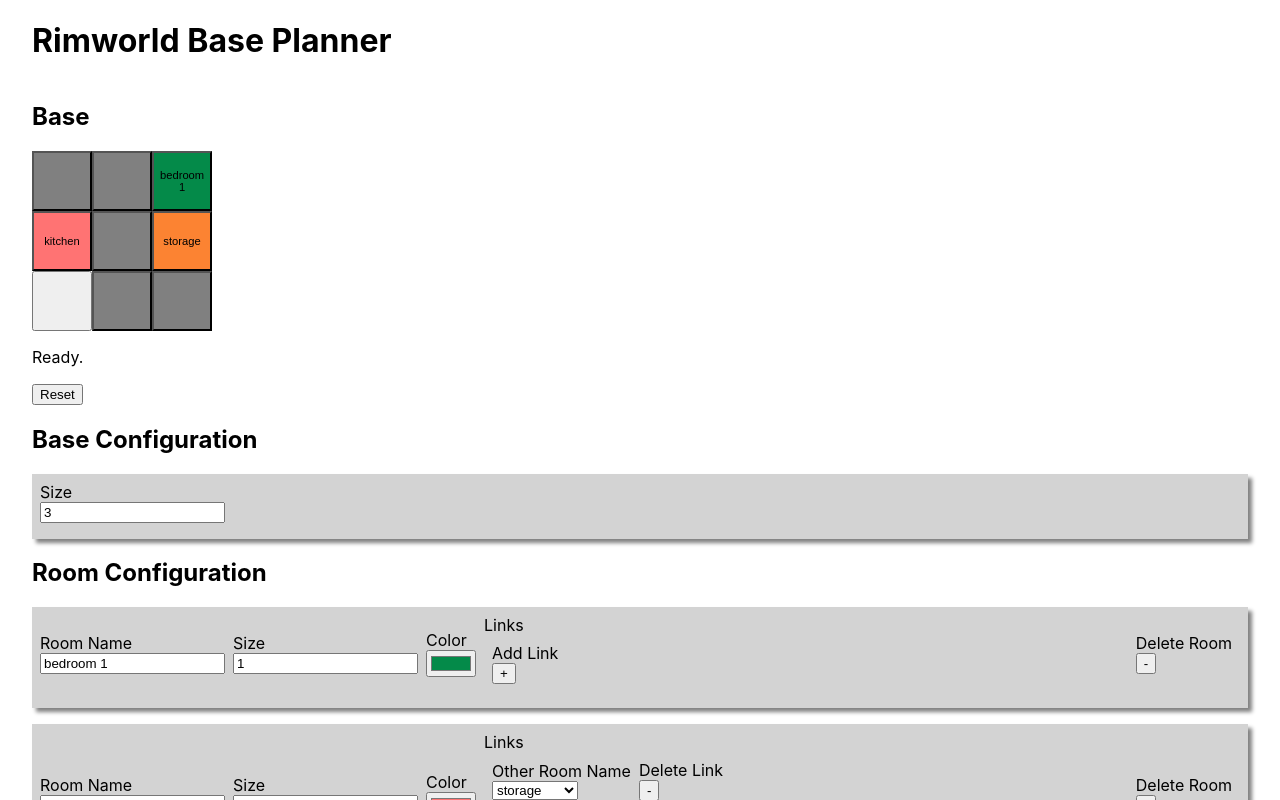
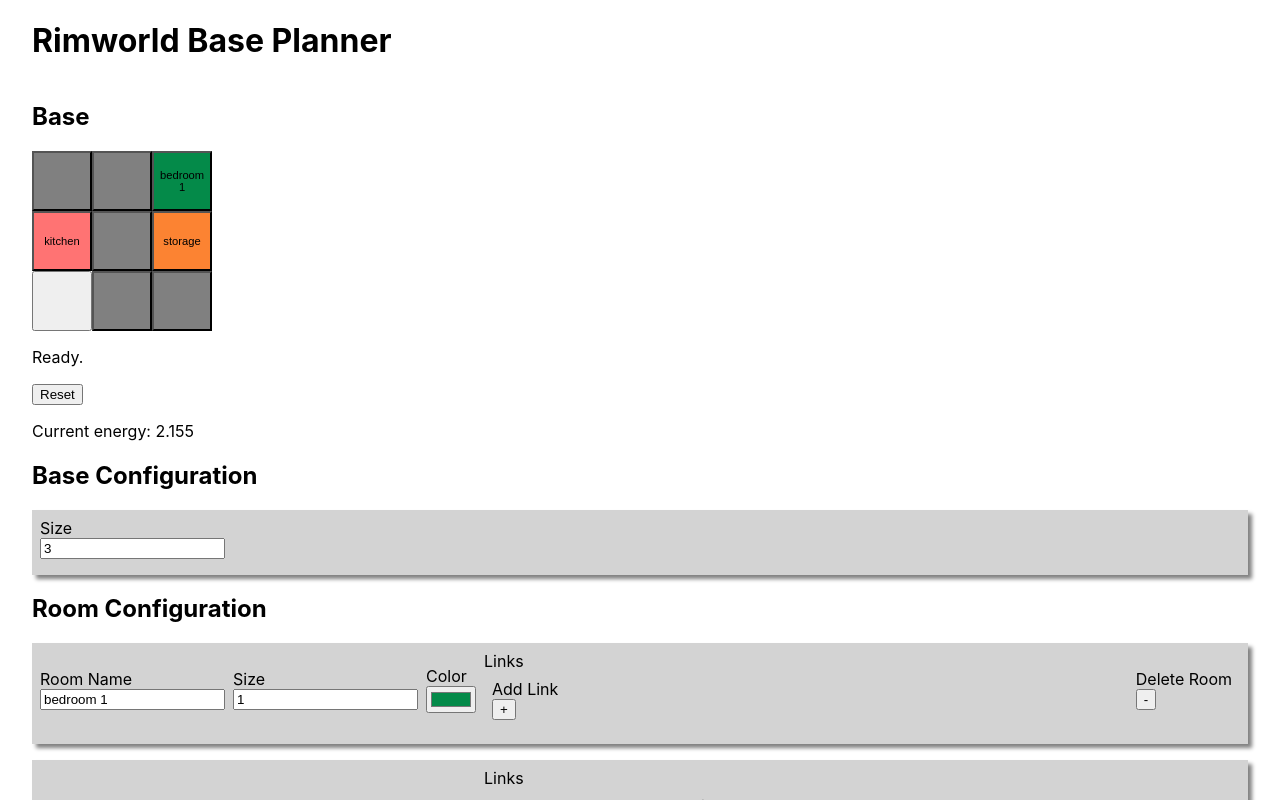
Before and after one commit to CameronHudson8/rimworld-base-planner, a React app: page / in a window 1280 px wide. Shown: the top 800 px of the page. Built offline with nearby package versions, Linux system fonts and the light colour scheme.

Commit message:
feat: energy calculation is working again

```diff
--- a/src/models/base.ts
+++ b/src/models/base.ts
@@ -411,119 +411,6 @@
     return this;
   }
 
-  // private computeEnergy({
-  //   centerOfMassWeight = 0.5,
-  //   intraRoomWeight = 2,
-  //   interRoomWeight = 1,
-  // }: GetEnergyOptions = {}): number {
-  //   const cellEnergyStats = this.cells
-  //     .list([(cell) => cell.spec.usable === true])
-  //     .map((cell) => {
-  //       if (cell.spec.roomName === undefined) {
-  //         return {
-  //           centerOfMassStats: {
-  //             count: 0,
-  //             energy: 0,
-  //           },
-  //           intraRoomStats: {
-  //             count: 0,
-  //             energy: 0,
-  //           },
-  //           interRoomStats: {
-  //             count: 0,
-  //             energy: 0,
-  //           },
-  //         };
-  //       }
-
-  //       const allOtherUsedCells = this.cells.list([
-  //         (otherCell) => otherCell.spec.roomName !== undefined,
-  //         (otherCell) => otherCell.id !== cell.id,
-  //       ]);
-
-  //       const sameRoomCells = this.cells.list([
-  //         (otherCell) => otherCell.spec.roomName === cell.spec.roomName,
-  //         (otherCell) => otherCell !== cell,
-  //       ]);
-
-  //       const room = this.rooms.get(cell.spec.roomName);
-  //       const linkedRoomNames = this.links
-  //         .list([(link) => link.spec.roomNames[0] === room.spec.name || link.spec.roomNames[1] === room.spec.name])
-  //         .map((link) => link.spec.roomNames[0] === room.spec.name ? link.spec.roomNames[1] : link.spec.roomNames[0]);
-  //       const linkedRoomCells = this.cells.list([(cell) => cell.spec.roomName !== undefined && linkedRoomNames.includes(cell.spec.roomName)]);
-
-  //       const [
-  //         centerOfMassStats,
-  //         intraRoomStats,
-  //         interRoomStats,
-  //       ] = [
-  //         allOtherUsedCells,
-  //         sameRoomCells,
-  //         linkedRoomCells,
-  //       ]
-  //         .map((cellGroup) => cellGroup
-  //           .map((otherCell) => this.getDistance(cell.id, otherCell.id))
-  //           .map((distance) => Math.pow(distance, 2))
-  //           .reduce(
-  //             ({ count, energy }, e) => ({
-  //               count: count + 1,
-  //               energy: energy + e,
-  //             }),
-  //             {
-  //               count: 0,
-  //               energy: 0,
-  //             }
-  //           )
-  //         );
-  //       return {
-  //         centerOfMassStats,
-  //         intraRoomStats,
-  //         interRoomStats,
-  //       };
-  //     });
-
-  //   const matrixEnergyStats = cellEnergyStats.reduce((matrixEnergyStats, _cellEnergyStats) => ({
-  //     centerOfMassStats: {
-  //       count: matrixEnergyStats.centerOfMassStats.count + _cellEnergyStats.centerOfMassStats.count,
-  //       energy: matrixEnergyStats.centerOfMassStats.energy + _cellEnergyStats.centerOfMassStats.energy,
-  //     },
-  //     intraRoomStats: {
-  //       count: matrixEnergyStats.intraRoomStats.count + _cellEnergyStats.intraRoomStats.count,
-  //       energy: matrixEnergyStats.intraRoomStats.energy + _cellEnergyStats.intraRoomStats.energy,
-  //     },
-  //     interRoomStats: {
-  //       count: matrixEnergyStats.interRoomStats.count + _cellEnergyStats.interRoomStats.count,
-  //       energy: matrixEnergyStats.interRoomStats.energy + _cellEnergyStats.interRoomStats.energy,
-  //     },
-  //   }),
-  //     {
-  //       centerOfMassStats: {
-  //         count: 0,
-  //         energy: 0,
-  //       },
-  //       intraRoomStats: {
-  //         count: 0,
-  //         energy: 0,
-  //       },
-  //       interRoomStats: {
-  //         count: 0,
-  //         energy: 0,
-  //       },
-  //     }
-  //   );
-  //   const { centerOfMassStats, intraRoomStats, interRoomStats } = matrixEnergyStats;
-  //   const energy =
-  //     (centerOfMassStats.count === 0 ? 0 : Math.pow(centerOfMassStats.energy / centerOfMassStats.count, centerOfMassWeight))
-  //     + (intraRoomStats.count === 0 ? 0 : Math.pow(intraRoomStats.energy / intraRoomStats.count, intraRoomWeight))
-  //     + (interRoomStats.count === 0 ? 0 : Math.pow(interRoomStats.energy / interRoomStats.count, interRoomWeight));
-  //   return energy;
-  // }
-
-  setState(state: BaseState): Base {
-    this.status.state = state;
-    return this;
-  }
-
   // This accepts an unknown variable, performs validation, and returns a class instance.
   // It does not preserve references to any objects or sub-objects that are passed in.
   static validate(existingBase: unknown): Base {
--- a/src/reconcilers/base-reconciler.ts
+++ b/src/reconcilers/base-reconciler.ts
@@ -74,11 +74,127 @@
       base.status.errors.push(notEnoughSpaceError(cellsAvailable, cellsNeeded));
       this.baseDb.put(base);
     }
-    // base.status.energy = base.getEnergy();
+    base.status.energy = this.computeEnergy(base);
 
     base.status.state = BaseState.READY;
     this.baseDb.put(base);
     return base;
+  }
+
+  private computeEnergy(
+    base: BaseData,
+    {
+      centerOfMassWeight,
+      intraRoomWeight,
+      interRoomWeight,
+    } = {
+        centerOfMassWeight: 0.5,
+        intraRoomWeight: 2,
+        interRoomWeight: 1,
+      }
+  ): number {
+
+    function makeEmptyEnergyStats() {
+      return {
+        centerOfMassStats: {
+          count: 0,
+          energy: 0,
+        },
+        intraRoomStats: {
+          count: 0,
+          energy: 0,
+        },
+        interRoomStats: {
+          count: 0,
+          energy: 0,
+        },
+      };
+    }
+
+    const baseLinks = base.status.links.map((baseStatusLink) => this.linkDb.get(baseStatusLink.id));
+
+    const cellEnergyStats = base.status.cells.map((baseStatusCellRow1, cell1i) => {
+      return baseStatusCellRow1.map((baseStatusCell1, cell1j) => {
+        const cell1 = this.cellDb.get(baseStatusCell1.id);
+        if (
+          // Ignore unusable cells.
+          cell1.spec.usable === false
+          // Ignore cells that don't have a room assigned.
+          || cell1.status.roomId === undefined
+        ) {
+          return [makeEmptyEnergyStats()];
+        }
+
+        const cell1LinkedRoomIds = baseLinks
+          .filter((link) => link.status.roomIds[0] === cell1.status.roomId || link.status.roomIds[1] === cell1.status.roomId)
+          .map((link) => link.status.roomIds[0] === cell1.status.roomId ? link.status.roomIds[1] : link.status.roomIds[0]);
+
+        return base.status.cells.map((baseStatusCellRow2, cell2i) => {
+          // We only want to compute each cell<->cell energy only once (~n^2/2, not n^2).
+          // Therefore, return early depending on cell2i (and below, depending on cell2j).
+          return baseStatusCellRow2.map((baseStatusCell2, cell2j) => {
+            const cell2 = this.cellDb.get(baseStatusCell2.id);
+            if (
+              // Ignore unusable cells.
+              cell1.spec.usable === false
+              // Ignore cells that don't have a room assigned.
+              || cell2.status.roomId === undefined
+              // We only want to compute each cell<->cell energy only once (~n^2/2, not n^2).
+              // Therefore, return early depending on the coordinates of cell1 and cell2.
+              || (cell2i < cell1i) || ((cell2i == cell1i) && (cell2j <= cell1j))
+            ) {
+              return makeEmptyEnergyStats();
+            }
+
+            const isSameRoom = cell1.status.roomId === cell2.status.roomId;
+            const isLinkedRoom = cell1LinkedRoomIds.includes(cell2.status.roomId);
+
+            const distance = Math.pow(Math.pow(cell2i - cell1i, 2) + Math.pow(cell2j - cell1j, 2), 0.5)
+            const energy = Math.pow(distance, 2);
+            return {
+              centerOfMassStats: {
+                count: 1,
+                energy: energy,
+              },
+              intraRoomStats: {
+                count: isSameRoom ? 1 : 0,
+                energy: isSameRoom ? energy : 0,
+              },
+              interRoomStats: {
+                count: isLinkedRoom ? 1 : 0,
+                energy: isLinkedRoom ? energy : 0,
+              },
+            };
+
+          });
+        }).flat();
+      }).flat();
+    }).flat();
+
+    const cumulativeEnergyStats = cellEnergyStats.reduce((cumulativeEnergyStats, cellEnergyStats) => ({
+      centerOfMassStats: {
+        count: cumulativeEnergyStats.centerOfMassStats.count + cellEnergyStats.centerOfMassStats.count,
+        energy: cumulativeEnergyStats.centerOfMassStats.energy + cellEnergyStats.centerOfMassStats.energy,
+      },
+      intraRoomStats: {
+        count: cumulativeEnergyStats.intraRoomStats.count + cellEnergyStats.intraRoomStats.count,
+        energy: cumulativeEnergyStats.intraRoomStats.energy + cellEnergyStats.intraRoomStats.energy,
+      },
+      interRoomStats: {
+        count: cumulativeEnergyStats.interRoomStats.count + cellEnergyStats.interRoomStats.count,
+        energy: cumulativeEnergyStats.interRoomStats.energy + cellEnergyStats.interRoomStats.energy,
+      },
+    }),
+      makeEmptyEnergyStats(),
+    );
+
+    const { centerOfMassStats, intraRoomStats, interRoomStats } = cumulativeEnergyStats;
+    // We divide the energies by the counts in order to normalize the energies with respect to each other.
+    const energy =
+      (centerOfMassStats.count === 0 ? 0 : Math.pow(centerOfMassStats.energy / centerOfMassStats.count, centerOfMassWeight))
+      + (intraRoomStats.count === 0 ? 0 : Math.pow(intraRoomStats.energy / intraRoomStats.count, intraRoomWeight))
+      + (interRoomStats.count === 0 ? 0 : Math.pow(interRoomStats.energy / interRoomStats.count, interRoomWeight));
+    return energy;
   }
 
   private reconcileCells(base: BaseData): void {
--- a/src/storage/database.ts
+++ b/src/storage/database.ts
@@ -216,7 +216,7 @@
             id: "0ca59015-7a53-4d8e-a873-1c1eed99ac48",
           },
         ],
-        energy: 0,
+        energy: 2.155,
         errors: [],
         state: BaseState.READY,
       },
--- a/src/views/base/base-view.tsx
+++ b/src/views/base/base-view.tsx
@@ -42,7 +42,6 @@
     localStorage.write(newValue);
     return _setState(newValue);
   };
-  console.log(state);
 
   const baseDb = new Database<BaseData>(initialData.baseDbData);
   const cellDb = new Database<CellData>(initialData.cellDbData);
@@ -56,8 +55,11 @@
     linkDb,
     roomDb,
   };
-  new BaseReconciler(dbData, (stateData) => {
-    return setState(stateData);
+  new BaseReconciler(dbData, (newState) => {
+    return setState({
+      ...state,
+      ...newState,
+    });
   });
 
   const baseRecords = baseDb.list();
@@ -76,12 +78,6 @@
     text: "Ready.",
     type: 'INFO',
   });
-
-  // function _roundToSignificantDigits(value: number, significantDigits: number): number {
-  //   const orderOfMagnitude = Math.ceil(Math.log10(value));
-  //   const roundedEnergy = Math.round(value * Math.pow(10, significantDigits - orderOfMagnitude)) / Math.pow(10, significantDigits - orderOfMagnitude);
-  //   return roundedEnergy;
-  // }
 
   return (
     <div>
@@ -215,7 +211,15 @@
       {/* {
         isOptimizing && <div className="spinner"></div>
       } */}
-      {/* <p>Current energy: {_roundToSignificantDigits(base.status.energy, 4).toLocaleString()}</p> */}
+      <p>Current energy: {
+        base.status.energy.toLocaleString(
+          undefined,
+          {
+            minimumSignificantDigits: 4,
+            maximumSignificantDigits: 4,
+          }
+        )
+      }</p>
       <h2>Base Configuration</h2>
       <div className="card flexbox-column">
         <div
```
Also changed, not shown: 1 other file (tests, documents, lock files or other folders).
